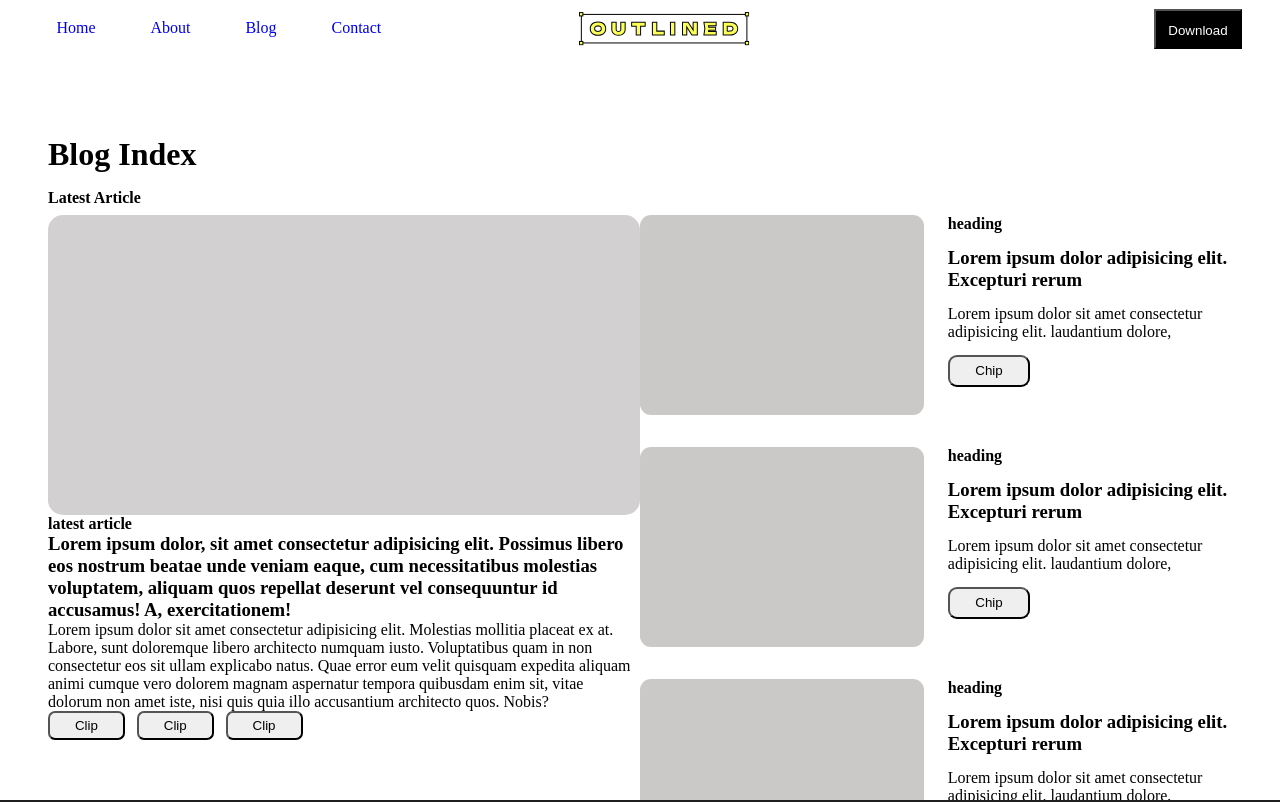
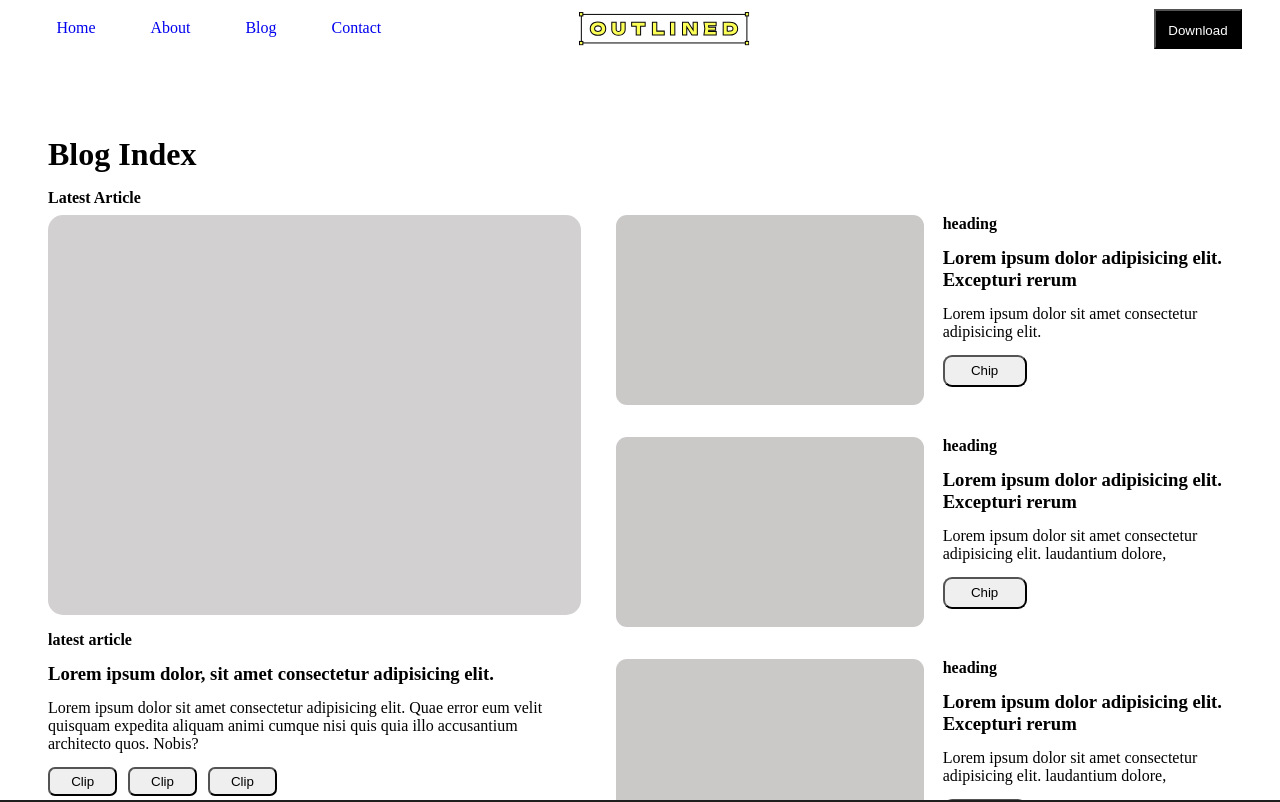
Before and after one commit to sahiba2503/NewFigma, a React (Vite) app: page /Blog in a window 1280 px wide. Shown: the top 802 px of the page. Built offline with nearby package versions, Linux system fonts and the light colour scheme.

Commit message:
add styling for mobile screen and give proper width

```diff
--- a/src/AboutOur.jsx
+++ b/src/AboutOur.jsx
@@ -11,7 +11,6 @@ function AboutOur() {
         <div className="TwooutrTeambr">
         <div className="ourTeambox">
             <div className="branchephoto">
-
             </div>
             <div className="aboutBranchDetail">
             <h4>First Last</h4>
--- a/src/App.css
+++ b/src/App.css
@@ -149,12 +149,15 @@ flex-direction: row;
 .welcomContent{
     /* border: 2px solid red; */
     width: 40%;
-     height: 464px;
+     /* height: 464px; */
     gap: 24px;
     display: flex;
     flex-direction: column;
     justify-content: space-evenly;
 
+}
+.welcometoWhere h1{
+  font-size: 45px;
 }
 .welcomTo h1{
     font-size: 3.5rem;
@@ -251,7 +254,7 @@ justify-content: space-between;
 .strategyImg,.technologyImg{
     border-radius: 15px;
     width: 38.5%;
-    height: 464px;
+    height: 300px;
     background-color: rgb(206, 205, 205);
 }
 .strategyContent,.technologyCont{
@@ -619,10 +622,11 @@ display: none;
     justify-content: space-between;
  }
   .aboutheading h1{
-    font-size: 40px;
+    font-size: 30px;
   }
     .aboutheading p{
     font-size: 21px;
+    margin-top: 19px;
   }
   .AboutContent ul{
     list-style: none;
@@ -632,9 +636,11 @@ display: none;
     display: flex;
     flex-direction: column;
     justify-content: space-around;
+    gap:14px;
         }
     .AboutContent ul li{
-        font-size: 23px;
+        font-size: 19px;
+
 
     }
     .aboutOurStory{
@@ -648,7 +654,7 @@ display: none;
     .storyHeading{
         /* border: 2px solid blue; */
           width: 32%;
-        font-size: 35px;
+        font-size: 24px;
         text-align: right;
 
     }
@@ -672,7 +678,7 @@ display: none;
     width: 80%;
     /* height: 132px; */
     text-align: center;
-    font-size: 40px;
+    font-size: 37px;
 }
 .ourTeamBranches {
     /* border: 2px solid blue; */
@@ -722,10 +728,15 @@ display: none;
  .aboutBranchDetail{
     /* border: 2px solid blue; */
     width: 100%;
-    height: 30%;
+    /* height: 30%; */
     display: flex;
     flex-direction: column;
-    justify-content: space-evenly;
+    justify-content: center;
+    padding: 1rem 0;
+ }
+ .aboutBranchDetail button{
+  margin-top: 1rem;
+  padding: 0.5rem 0;
  }
  .aboutStbscribe{
       width: 100%;
@@ -830,22 +841,24 @@ width: 100%;
 .blogBodybordr{
     /* border: 3px solid red; */
     width: 100%;
+
     }
 .blogArticles{
     /* border: 5px solid yellowgreen; */
      width: 100%;
      display: flex;
      flex-direction: row;
+     justify-content: space-between;
 
 }
 .blogLatestArticles{
     /* border:5px solid black; */
-    width: 50%;
+    width: 45%;
    }
    .latestArticlesImg{
     /* border: 2px solid blue; */
     border-radius: 15px;
-    height: 300px;
+    height: 400px;
     width: 100%;
     /* background-image: ; */
     background-color: rgb(210, 208, 208);
@@ -853,7 +866,11 @@ width: 100%;
    .latestArticlesDetail{
       display: flex;
     flex-direction: column;
-    justify-content: space-evenly;
+    justify-content: center;
+    gap:14px
+   }
+   .latestArticlesDetail b{
+    margin-top: 1rem;
    }
    .latestArticlesDetail button{
     /* border: 2px solid red; */
@@ -870,7 +887,10 @@ width: 100%;
   }
   .blogGustav{
     /* border: 5px solid green; */
-    width: 50%;
+    display: flex;
+    flex-direction: column;
+    gap: 2rem;
+    width: 52%;
      }
   .gustavchip1{
     /* border: 2px solid red; */
@@ -882,13 +902,13 @@ width: 100%;
   .gustavchipImg{
     /* border: 2px solid black; */
     border-radius: 11px;
-    width:  48%;
-    height: 200px;
+    width:  50%;
+    height: 190px;
     background-color: rgb(203, 200, 200);
   }
   .gustavchipDetail{
     /* border: 2px solid blue; */
-    width: 48%;
+    width: 47%;
     display: flex;
     flex-direction: column;
     gap:14px;
@@ -899,9 +919,7 @@ width: 100%;
     border-radius: 9px;
 
   }
-  .gustavchip1{
-    margin-bottom: 2rem;
-  }
+
   .blogBodybordr h4{
     margin: 0.5rem 0;
   }
@@ -911,7 +929,7 @@ width: 100%;
      display: flex;
     flex-direction: column;
     gap: 27px;
-    /* padding: 0 70px; */
+    padding:  5rem  0 0 0 ;
 
   }
   .inputContainer{
--- a/src/BlogBody.jsx
+++ b/src/BlogBody.jsx
@@ -12,9 +12,9 @@ function BlogBody() {
                 <div className="latestArticlesImg"></div>
                  <div className="latestArticlesDetail">
                     <b>latest article</b>
-                    <h3>Lorem ipsum dolor, sit amet consectetur adipisicing elit. Possimus libero eos nostrum beatae unde veniam eaque, cum necessitatibus molestias voluptatem, aliquam quos repellat deserunt vel consequuntur id accusamus! A, exercitationem!</h3>
-                    <p>Lorem ipsum dolor sit amet consectetur adipisicing elit. Molestias mollitia placeat ex at. Labore, sunt doloremque libero architecto numquam iusto. Voluptatibus quam in non consectetur eos sit ullam explicabo natus.
-                    Quae error eum velit quisquam expedita aliquam animi cumque vero dolorem magnam aspernatur tempora quibusdam enim sit, vitae dolorum non amet iste, nisi quis quia illo accusantium architecto quos. Nobis?</p>
+                    <h3>Lorem ipsum dolor, sit amet consectetur adipisicing elit.</h3>
+                    <p>Lorem ipsum dolor sit amet consectetur adipisicing elit.
+                    Quae error eum velit quisquam expedita aliquam animi cumque nisi quis quia illo accusantium architecto quos. Nobis?</p>
                     <div className="blogIndexThreebtn">
                         <button>Clip</button>
                         <button>Clip</button>
@@ -30,7 +30,7 @@ function BlogBody() {
                     <div className="gustavchipDetail">
                         <h4>heading </h4>
                         <h3>Lorem ipsum dolor  adipisicing elit. Excepturi rerum</h3>
-                     <p>Lorem ipsum dolor sit amet consectetur adipisicing elit. laudantium dolore, </p>
+                     <p>Lorem ipsum dolor sit amet consectetur adipisicing elit. </p>
                      <button> Chip</button>
                     </div>
                 </div>
--- a/src/ContactFirstLast.jsx
+++ b/src/ContactFirstLast.jsx
@@ -10,7 +10,7 @@ function ContactFirstLast() {
             <div className='logofirstLast'></div>
             <div>
             <h3>First Last</h3>
-            <strong>SOURCE-DD/MM/YYYY</strong>
+            <h5>SOURCE-DD/MM/YYYY</h5>
             </div>
         </div>
         <div className='firstLastBtn'>
```
